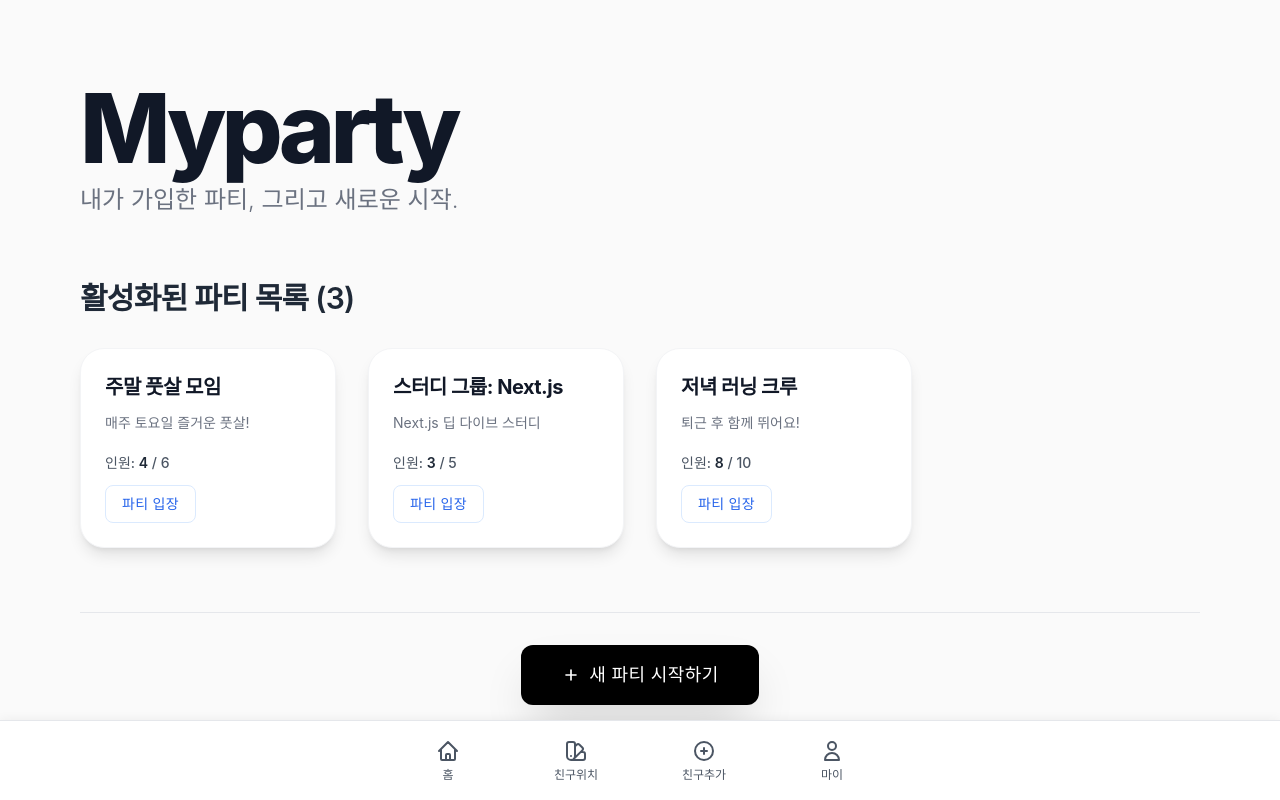
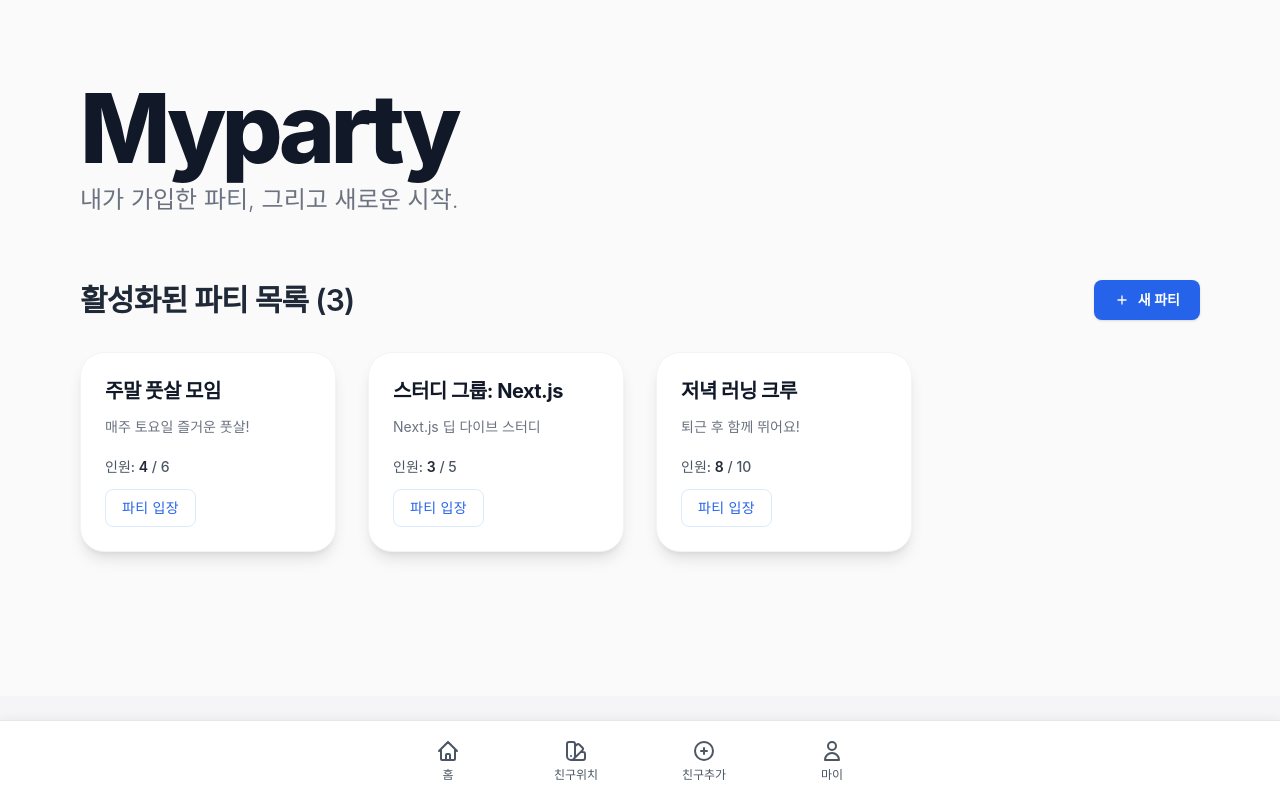
Before and after one commit to JOYNII/JOINY-CLIENT, a Next.js app: page /home in a window 1280 px wide. Built offline with nearby package versions, Linux system fonts and the light colour scheme.

Commit message:
네비게이션 바 관련 이슈 해결

```diff
--- a/src/app/home/page.tsx
+++ b/src/app/home/page.tsx
@@ -30,7 +30,7 @@ const myParties = [
 
 const HomePage = () => {
   return (
-    <div className="min-h-screen bg-neutral-50 text-gray-900 p-6 md:p-12 lg:p-20">
+    <div className="bg-neutral-50 text-gray-900 p-6 md:p-12 lg:p-20">
       <PageHeader
         title="Myparty"
         subtitle="내가 가입한 파티, 그리고 새로운 시작."
@@ -38,9 +38,31 @@ const HomePage = () => {
 
       {/* 2. 중앙 - 파티 목록 섹션 */}
       <section className="mb-16">
-        <h2 className="text-2xl md:text-3xl font-semibold text-gray-800 mb-8 tracking-tight">
-          활성화된 파티 목록 ({myParties.length})
-        </h2>
+        <div className="flex justify-between items-center mb-8">
+          <h2 className="text-2xl md:text-3xl font-semibold text-gray-800 tracking-tight">
+            활성화된 파티 목록 ({myParties.length})
+          </h2>
+          <Link
+            href="/theme"
+            className="bg-blue-600 text-white px-5 py-2.5 rounded-lg shadow hover:bg-blue-700 transition-all duration-300 text-sm font-semibold flex items-center space-x-2"
+          >
+            <svg
+              className="w-4 h-4"
+              fill="none"
+              stroke="currentColor"
+              viewBox="0 0 24 24"
+              xmlns="http://www.w3.org/2000/svg"
+            >
+              <path
+                strokeLinecap="round"
+                strokeLinejoin="round"
+                strokeWidth="2"
+                d="M12 6v6m0 0v6m0-6h6m-6 0H6"
+              ></path>
+            </svg>
+            <span>새 파티</span>
+          </Link>
+        </div>
 
         {myParties.length > 0 ? (
           // 블록 단위 그리드, 넓은 간격 유지
@@ -53,30 +75,6 @@ const HomePage = () => {
           <p className="text-lg text-gray-600">아직 가입한 파티가 없습니다.</p>
         )}
       </section>
-
-      {/* 3. 파티 추가 버튼 (하단 중앙) */}
-      <div className="flex justify-center pt-8 border-t border-gray-200">
-        <Link
-          href="/theme"
-          className="bg-black text-white px-10 py-4 rounded-xl shadow-2xl shadow-black/20 hover:bg-gray-700 transition-all duration-300 text-lg font-medium tracking-wide flex items-center space-x-2 transform hover:scale-[1.02]"
-        >
-          <svg
-            className="w-5 h-5"
-            fill="none"
-            stroke="currentColor"
-            viewBox="0 0 24 24"
-            xmlns="http://www.w3.org/2000/svg"
-          >
-            <path
-              strokeLinecap="round"
-              strokeLinejoin="round"
-              strokeWidth="2"
-              d="M12 6v6m0 0v6m0-6h6m-6 0H6"
-            ></path>
-          </svg>
-          <span>새 파티 시작하기</span>
-        </Link>
-      </div>
     </div>
   );
 };
--- a/src/app/invitation/page.tsx
+++ b/src/app/invitation/page.tsx
@@ -31,7 +31,7 @@ export default function InvitationPage() {
     <>
       <div className="min-h-screen bg-neutral-50 text-gray-900 p-6 md:p-12 lg:p-20">
         <PageHeader
-          title="초대장 만들기"
+          title="Invitation"
           subtitle="특별한 파티를 계획하고 친구들을 초대해보세요."
         />
 
--- a/src/app/layout.tsx
+++ b/src/app/layout.tsx
@@ -12,7 +12,7 @@ export default function RootLayout({
         <meta name="viewport" content="width=device-width, initial-scale=1.0" />
         <title>Myparty App</title>
       </head>
-      <body>
+      <body className="flex flex-col h-screen">
         <ConditionalLayout>{children}</ConditionalLayout>
       </body>
     </html>
--- a/src/components/ConditionalLayout.tsx
+++ b/src/components/ConditionalLayout.tsx
@@ -15,8 +15,7 @@ const ConditionalLayout = ({ children }: { children: React.ReactNode }) => {
 
   return (
     <>
-      {/* 네비게이션 바가 있을 때 콘텐츠가 가려지지 않도록 하단에 여백을 추가합니다. */}
-      <main className={shouldShowNavBar ? 'pb-20' : ''}>
+      <main className={`flex-grow overflow-y-auto ${shouldShowNavBar ? 'pb-20' : ''}`}>
         {children}
       </main>
       {shouldShowNavBar && <BottomNavBar />}
```
